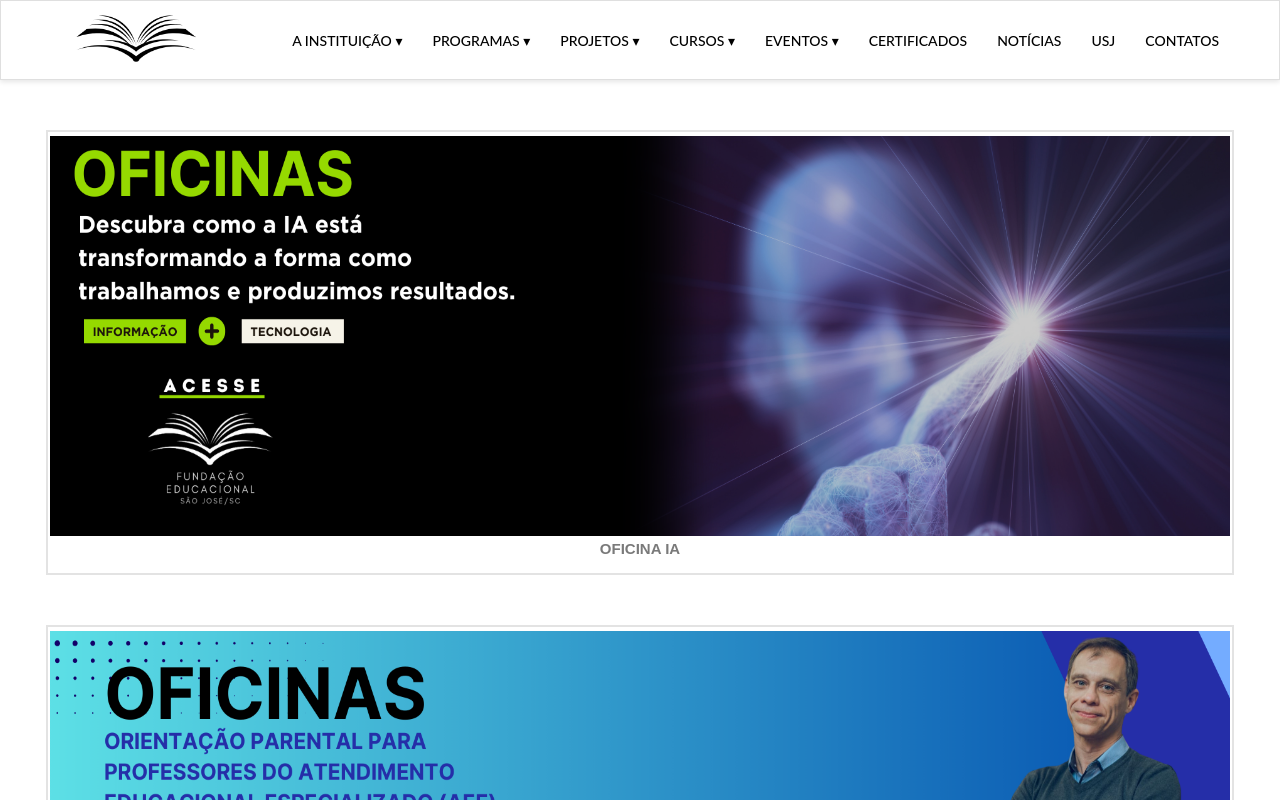
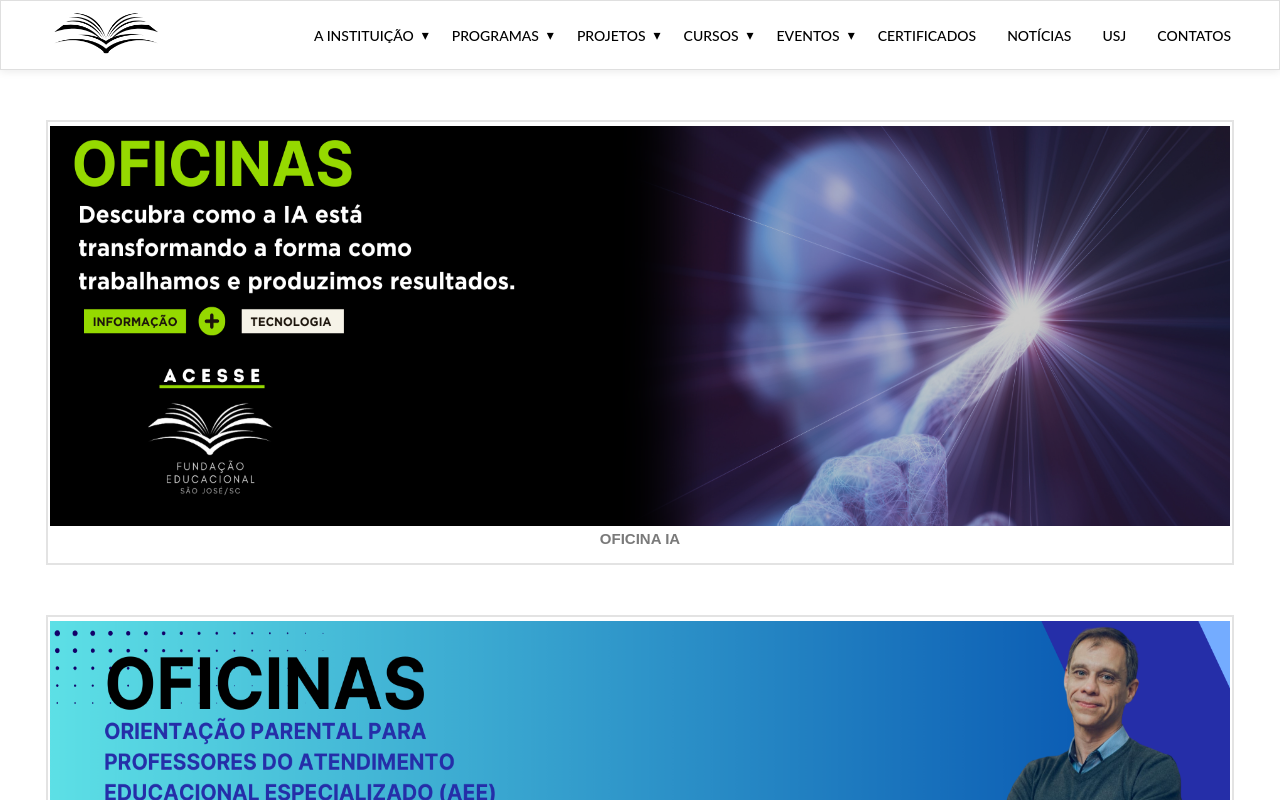
Before and after one commit to FUNDESJ/site-fundesj, a React (Vite) app: page /cursos in a window 1280 px wide. Shown: the top 800 px of the page. Built offline with nearby package versions, Linux system fonts and the light colour scheme.

Commit message:
Site-fundesj

```diff
--- a/src/pages/header/header.css
+++ b/src/pages/header/header.css
@@ -3,37 +3,137 @@
     display: flex;
     justify-content: space-between;
     align-items: center;
-    padding: 0 60px;
-    height: 80px;
+    padding: 0 40px;
+    height: 70px;
     background-color: white;
-    border: 1px solid #7777773b;
+    border: 1px solid rgba(119, 119, 119, 0.23);
     width: 100%;
     position: sticky;
     top: 0;
     z-index: 1000;
-    box-shadow: 0 2px 5px rgba(0, 0, 0, 0.1);
+    box-shadow: 0 2px 8px rgba(0, 0, 0, 0.08);
 }
 
 
 .logo {
-    height: 150px;
+    height: 130px;
     object-fit: contain;
+    transition: transform 0.2s ease;
 }
+
+.logo:hover {
+    transform: scale(1.02);
+}
+
 .menu ul {
     list-style: none;
     display: flex;
-    gap: 30px;
+    gap: 15px;
     font-size: 14px;
     font-weight: 600;
-    font-family:"Lato", sans-serif;
+    font-family: "Lato", sans-serif;
+    padding: 0;
+    margin: 0;
 }
 
 .menu ul li {
     cursor: pointer;
     text-decoration: none;
     color: black;
+    position: relative;
+    padding: 8px 0;
+    transition: all 0.2s ease;
+    display: flex;
+    align-items: center; /* Adicionado para alinhar verticalmente */
 }
 
 .menu ul li:hover {
     color: rgb(36, 149, 255);
 }
+
+.menu ul li a {
+    text-decoration: none;
+    color: inherit;
+    display: flex; /* Alterado de block para flex */
+    align-items: center; /* Adicionado para alinhar verticalmente */
+    padding: 1px 8px;
+    border-radius: 3px;
+    transition: all 0.15s ease;
+}
+
+/* Submenu com espaçamentos reduzidos */
+.submenu {
+    position: absolute;
+    top: 100%;
+    left: 0;
+    background-color: #fff;
+    border: 1px solid rgba(119, 119, 119, 0.23);
+    list-style: none;
+    padding: 2px 0;
+    margin: 2px 0 0 0;
+    box-shadow: 0 2px 6px rgba(0.5, 0.5, 0.5, 0.604);
+    min-width: 180px;
+    z-index: 1000;
+    display: flex;
+    flex-direction: column;
+    border-radius: 2px;
+    opacity: 0;
+    visibility: hidden;
+    transform: translateY(5px);
+    transition: all 0.2s ease;
+}
+
+.menu ul li:hover .submenu {
+    opacity: 1;
+    visibility: visible;
+    transform: translateY(0);
+}
+
+.submenu li {
+    padding: 5px 8px; /* Espaçamento interno reduzido */
+    margin: 2px 0px 0px 2px;
+    white-space: nowrap;
+    transition: all 0.1s ease;
+    font-size: 17px; /* Fonte menor */
+    line-height: 0.6; /* Altura de linha reduzida */
+}
+
+.submenu li:hover {
+    background-color: #f8f9fa;
+}
+
+.submenu-link {
+    text-decoration: none;
+    color: #333;
+    display: block;
+    font-weight: 500;
+    font-size: 17px;
+    transition: all 0.15s ease;
+}
+
+.submenu li:hover .submenu-link {
+    color: rgb(36, 149, 255);
+    transform: translateX(2px);
+}
+
+/* Indicador de submenu - Alterações principais aqui */
+.menu ul li.has-submenu {
+    position: relative;
+    padding-right: 7px; /* Espaço para a seta */
+}
+
+.menu ul li.has-submenu::after {
+    content: "▾";
+    position: absolute;
+    right: 0;
+    top: 50%;
+    transform: translateY(-51%);
+    font-size: 14px;
+    margin-left: 1px;
+    transition: all 0.2s ease;
+}
+
+.menu ul li:hover.has-submenu::after {
+    transform: translateY(-40%);
+    color: rgb(36, 149, 255);
+}
--- a/src/pages/header/index.jsx
+++ b/src/pages/header/index.jsx
@@ -1,21 +1,119 @@
+import React, { useState } from 'react';
 import logo from '../../images/logo.png';
 import { Link } from 'react-router-dom';
 import './header.css';
-export default function Header () {
+
+export default function Header() {
+
+  const [openMenu, setOpenMenu] = useState(null);
+
   return (
     <header className="navbar">
-            <Link to="/"><img src={logo} alt="Logo" className="logo" /></Link>
+      <Link to="/">
+        <img src={logo} alt="Logo" className="logo" />
+      </Link>
+
       <nav className="menu">
         <ul>
-                    <Link to="/instituição"><li>A INSTITUIÇÃO ▾</li></Link>
-                    <Link to="/programas"><li>PROGRAMAS ▾</li></Link>
-                    <Link to="/projetos"><li>PROJETOS ▾</li></Link>
-                    <Link to="/cursos"><li>CURSOS ▾</li></Link>
-                    <Link to="/eventos"><li>EVENTOS ▾</li></Link>
-                    <Link to="/certificados"><li>CERTIFICADOS</li></Link>
-                    <Link to="/noticias"><li>NOTÍCIAS</li></Link>
-                    <Link to="/usj"><li>USJ</li></Link>
-                    <Link to="/contatos"><li>CONTATOS</li></Link>
+          {/* A INSTITUIÇÃO */}
+          <li
+            className="dropdown has-submenu"
+            onMouseEnter={() => setOpenMenu('instituicao')}
+            onMouseLeave={() => setOpenMenu(null)}
+          >
+            <Link to="/instituição">
+              A INSTITUIÇÃO
+            </Link>
+
+            {openMenu === 'instituicao' && (
+              <ul className="submenu">
+                <li><Link to="/instituição/historia" className="submenu-link">Equipe</Link></li>
+                <li><Link to="/instituição/equipe" className="submenu-link">Realizações 2024</Link></li>
+                <li><Link to="/instituição/contato" className="submenu-link">Parceiros</Link></li>
+              </ul>
+            )}
+          </li>
+
+          {/* PROGRAMAS */}
+          <li
+            className="dropdown has-submenu"
+            onMouseEnter={() => setOpenMenu('programas')}
+            onMouseLeave={() => setOpenMenu(null)}
+          >
+            <Link to="/programas">
+              PROGRAMAS
+            </Link>
+
+            {openMenu === 'programas' && (
+              <ul className="submenu">
+                <li><Link to="/programas/programa1" className="submenu-link">Longevidade Ativa</Link></li>
+                <li><Link to="/programas/programa2" className="submenu-link">Formação de Voluntariado</Link></li>
+                <li><Link to="/programas/programa3" className="submenu-link">Bombeiro Mirim</Link></li>
+              </ul>
+            )}
+          </li>
+
+          {/* PROJETOS */}
+          <li
+            className="dropdown has-submenu"
+            onMouseEnter={() => setOpenMenu('projetos')}
+            onMouseLeave={() => setOpenMenu(null)}
+          >
+            <Link to="/projetos">
+              PROJETOS
+            </Link>
+
+            {openMenu === 'projetos' && (
+              <ul className="submenu">
+                <li><Link to="/projetos/projeto1" className="submenu-link">Inclusão Digital Para Todos</Link></li>
+                <li><Link to="/projetos/projeto2" className="submenu-link">Golfinho</Link></li>
+                <li><Link to="/projetos/projeto3" className="submenu-link">Afetar com Afeto</Link></li>
+              </ul>
+            )}
+          </li>
+
+          {/* CURSOS */}
+          <li
+            className="dropdown has-submenu"
+            onMouseEnter={() => setOpenMenu('cursos')}
+            onMouseLeave={() => setOpenMenu(null)}
+          >
+            <Link to="/cursos">
+              CURSOS
+            </Link>
+
+            {openMenu === 'cursos' && (
+              <ul className="submenu">
+                <li><Link to="/cursos/curso1" className="submenu-link">Potencial das IAs</Link></li>
+                <li><Link to="/cursos/curso2" className="submenu-link">Orientação Parental</Link></li>
+                <li><Link to="/cursos/curso3" className="submenu-link">NEF - Educação Continuada</Link></li>
+                <li><Link to="/cursos/curso4" className="submenu-link">Redação Oficial</Link></li>
+              </ul>
+            )}
+          </li>
+
+          {/* EVENTOS */}
+          <li
+            className="dropdown has-submenu"
+            onMouseEnter={() => setOpenMenu('eventos')}
+            onMouseLeave={() => setOpenMenu(null)}
+          >
+            <Link to="/eventos">
+              EVENTOS
+            </Link>
+
+            {openMenu === 'eventos' && (
+              <ul className="submenu">
+                <li><Link to="/eventos/evento1" className="submenu-link">Proteção em Rede</Link></li>
+              </ul>
+            )}
+          </li>
+
+          {/* Outros itens sem submenu */}
+          <li><Link to="/certificados">CERTIFICADOS</Link></li>
+          <li><Link to="/noticias">NOTÍCIAS</Link></li>
+          <li><Link to="/usj">USJ</Link></li>
+          <li><Link to="/contatos">CONTATOS</Link></li>
         </ul>
       </nav>
     </header>
--- a/src/pages/home/index.jsx
+++ b/src/pages/home/index.jsx
@@ -79,7 +79,7 @@ function Home() {
                     <h1>FUNDESJ</h1>
                     <p>Fundação Educacional de São José</p>
                     <div className="buttons">
-                        <button className="btn">SOBRE</button>
+                       <a href="https://encurtador.com.br/9kp1k" target='_blank'><button className="btn">SOBRE</button></a>
                         <button className="btn">INSCRIÇÕES</button>
                     </div>
                 </div>
```
Lines whose indentation alone changed are shown as unchanged.
